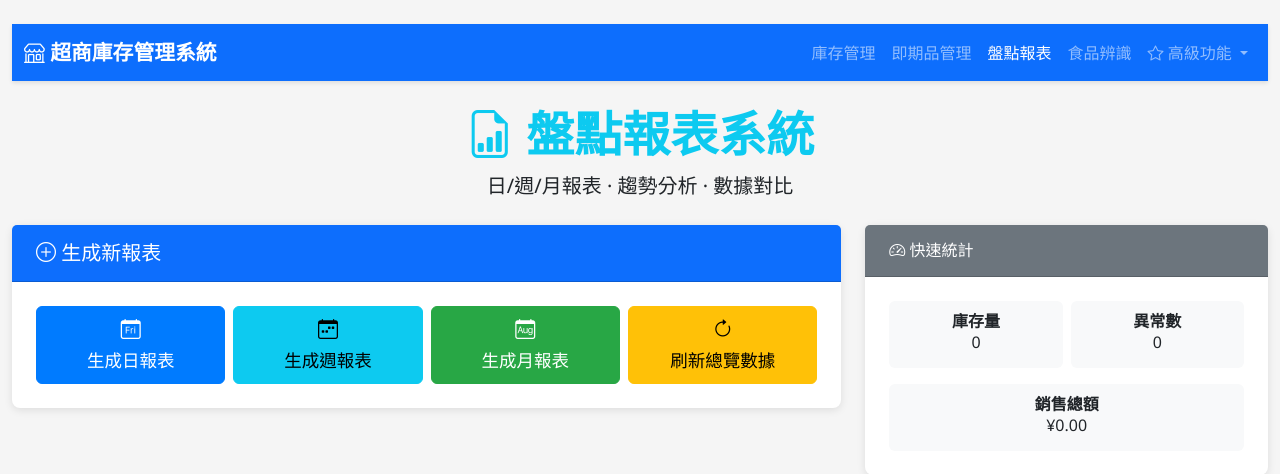
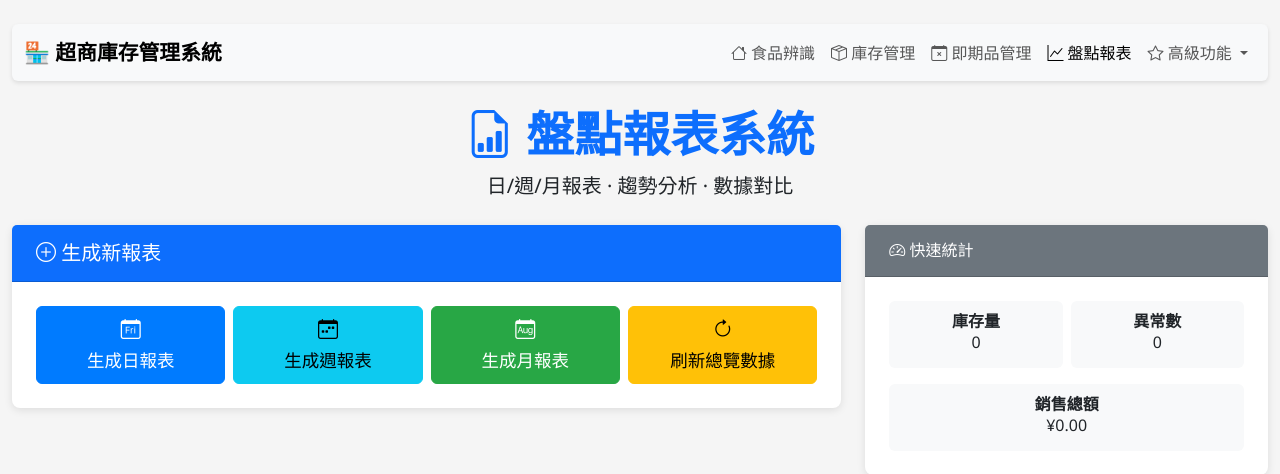
Before and after one commit to eric1214-stack/-, a Flask app: page /reports in a window 1280 px wide. Shown: the top 474 px of the page. Run offline with Flask 3, Linux system fonts and the light colour scheme; data that the repository does not hold is empty.

Commit message:
Fix: Synchronize navbar style and order in reports.html

```diff
--- a/src/templates/reports.html
+++ b/src/templates/reports.html
@@ -12,27 +12,25 @@
 <body>
     <div class="container-fluid py-4">
         <!-- 頂部導航 -->
-        <nav class="navbar navbar-expand-lg navbar-dark bg-primary mb-4">
+        <nav class="navbar navbar-expand-lg navbar-light bg-light mb-4 rounded">
             <div class="container-fluid">
-                <a class="navbar-brand" href="/">
-                    <i class="bi bi-shop"></i> 超商庫存管理系統
-                </a>
+                <a class="navbar-brand fw-bold" href="/">🏪 超商庫存管理系統</a>
                 <button class="navbar-toggler" type="button" data-bs-toggle="collapse" data-bs-target="#navbarNav">
                     <span class="navbar-toggler-icon"></span>
                 </button>
                 <div class="collapse navbar-collapse" id="navbarNav">
                     <ul class="navbar-nav ms-auto">
                         <li class="nav-item">
-                            <a class="nav-link" href="/inventory">庫存管理</a>
+                            <a class="nav-link" href="/"><i class="bi bi-house"></i> 食品辨識</a>
                         </li>
                         <li class="nav-item">
-                            <a class="nav-link" href="/expiry-management">即期品管理</a>
+                            <a class="nav-link" href="/inventory"><i class="bi bi-box-seam"></i> 庫存管理</a>
                         </li>
                         <li class="nav-item">
-                            <a class="nav-link active" href="/reports">盤點報表</a>
+                            <a class="nav-link" href="/expiry-management"><i class="bi bi-calendar-x"></i> 即期品管理</a>
                         </li>
                         <li class="nav-item">
-                            <a class="nav-link" href="/">食品辨識</a>
+                            <a class="nav-link active" href="/reports"><i class="bi bi-graph-up"></i> 盤點報表</a>
                         </li>
                         <li class="nav-item dropdown">
                             <a class="nav-link dropdown-toggle" href="#" id="advancedMenu" role="button" data-bs-toggle="dropdown" aria-expanded="false">
@@ -54,7 +52,7 @@
 
         <!-- 標題 -->
         <header class="text-center mb-4">
-            <h1 class="display-5 fw-bold text-info"><i class="bi bi-file-earmark-bar-graph"></i> 盤點報表系統</h1>
+            <h1 class="display-5 fw-bold text-primary"><i class="bi bi-file-earmark-bar-graph"></i> 盤點報表系統</h1>
             <p class="lead">日/週/月報表 · 趨勢分析 · 數據對比</p>
         </header>
 
```
